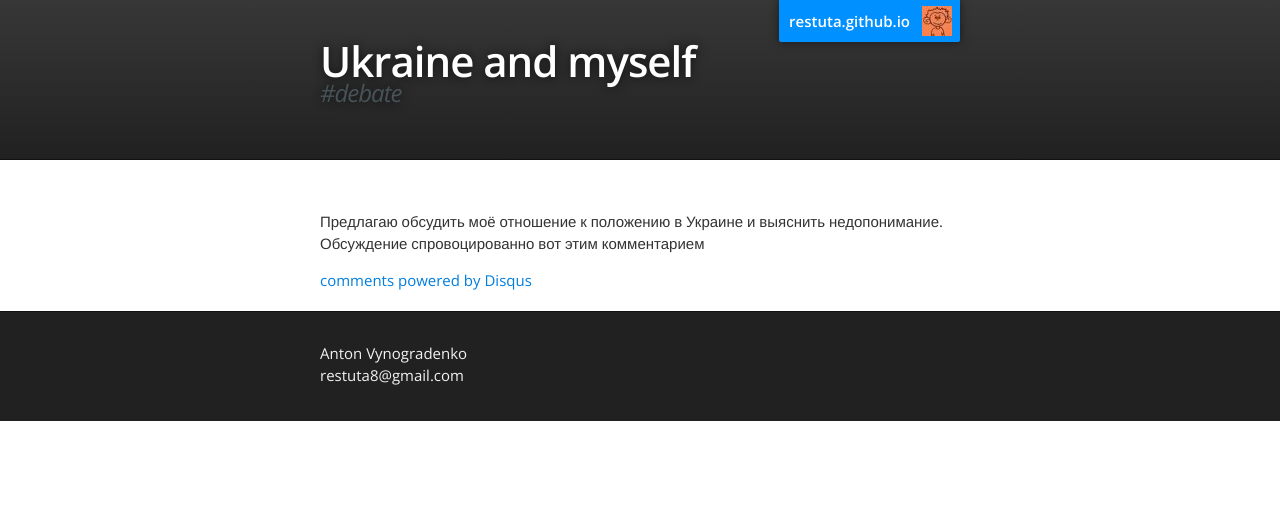
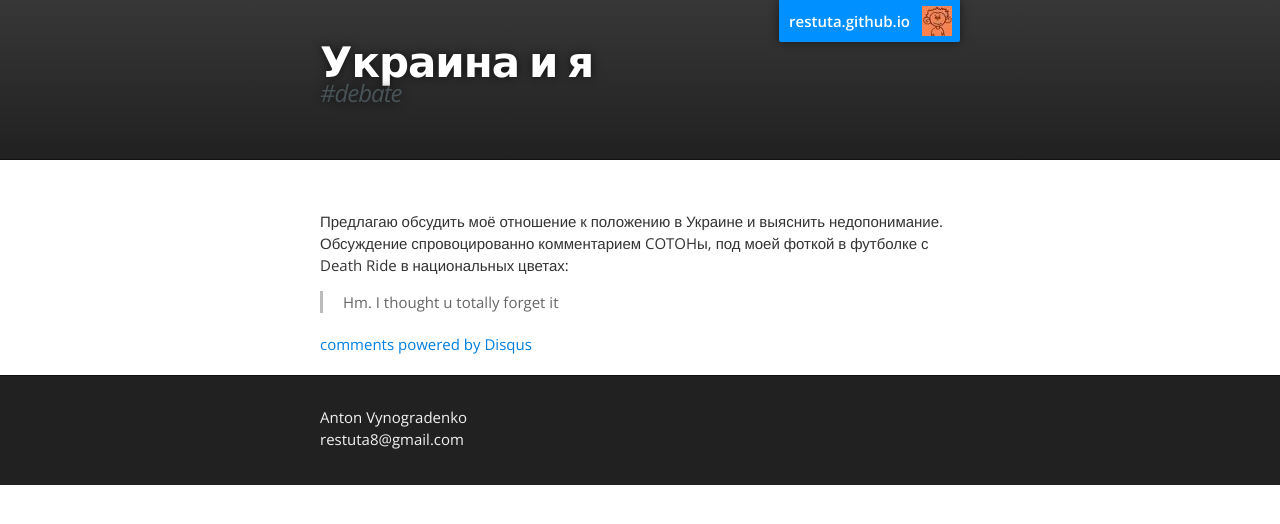
Before and after one commit to Restuta/restuta.github.io, a Jekyll site: the page built from _posts/debates/2014-07-14-ukraine-and-myself.md, in a window 1280 px wide. Shown: the top 524 px of the page. Built offline with Jekyll 4.4.1, drawn with Linux system fonts in a browser that asks for light colours; comment, search, counter and statistics services are not loaded.

Commit message:
modified text

```diff
--- a/_posts/debates/2014-07-14-ukraine-and-myself.md
+++ b/_posts/debates/2014-07-14-ukraine-and-myself.md
@@ -1,7 +1,10 @@
 ---
-title: Ukraine and myself
+title: Украина и я
 layout: post
 tags: debate
 permalink: debates/ukraine-and-myself
+date: 2014/07/14
 ---
-Предлагаю обсудить моё отношение к положению в Украине и выяснить недопонимание. Обсуждение спровоцированно вот этим комментарием
+Предлагаю обсудить моё отношение к положению в Украине и выяснить недопонимание. Обсуждение спровоцированно комментарием COTOHы, под моей фоткой в футболке с Death Ride в национальных цветах:
+
+>Hm. I thought u totally forget it
```
